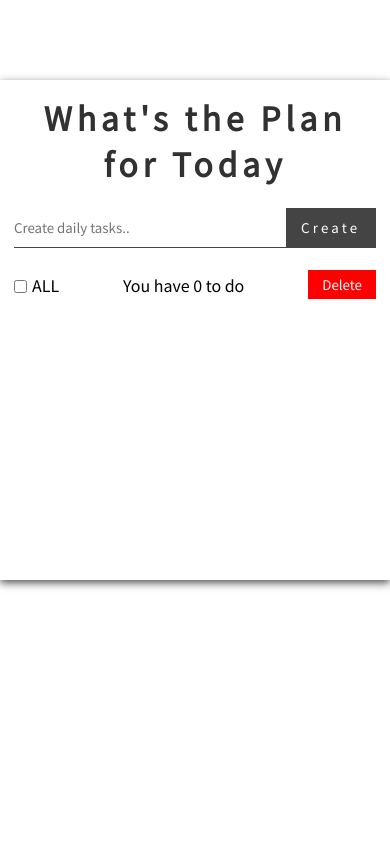
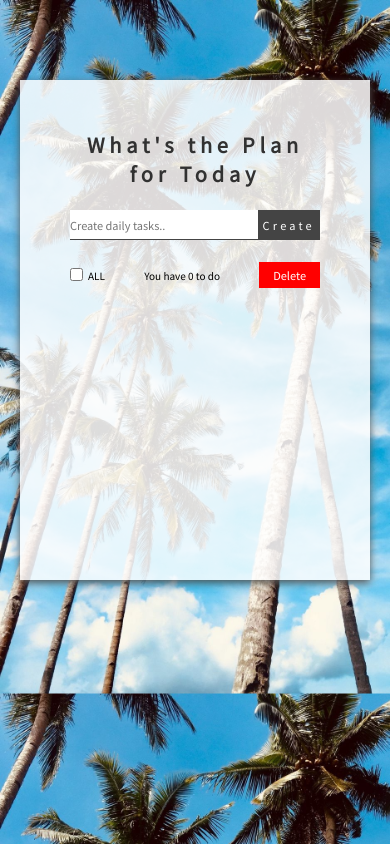
Before and after one commit to lukaszprotosawicki/todo-list-day, a React (Create React App) app: page / in a window 390 px wide. Built offline with nearby package versions, Linux system fonts and the light colour scheme.

Commit message:
add styles media and bgc light

```diff
--- a/src/App.js
+++ b/src/App.js
@@ -8,10 +8,12 @@ function App() {
   return (
     <DataProvider>
       <div className="App">
-        <h1>What's the Plan for Today</h1>
-        <Form />
-        <List />
-        <Footer />
+        <div className="container-bg">
+          <h1>What's the Plan for Today</h1>
+          <Form />
+          <List />
+          <Footer />
+        </div>
       </div>
     </DataProvider>
   );
--- a/src/componentes/Footer.js
+++ b/src/componentes/Footer.js
@@ -8,7 +8,9 @@ const Footer = () => {
         ALL
       </label>
       <p>You have 0 to do</p>
-      <button id="delete">Delete</button>
+      <button className="bt-font-size" id="delete">
+        Delete
+      </button>
     </div>
   );
 };
--- a/src/componentes/Form.js
+++ b/src/componentes/Form.js
@@ -12,7 +12,7 @@ const Form = () => {
     setTodoName(""); /// clear input
   };
   return (
-    <form autoComplete="off" onSubmit={addTodo}>
+    <form className="form-container" autoComplete="off" onSubmit={addTodo}>
       <input
         type="text"
         name="todos"
@@ -22,7 +22,9 @@ const Form = () => {
         value={todoName}
         onChange={(e) => setTodoName(e.target.value.toLowerCase())}
       />
-      <button type="submit">Create</button>
+      <button className="bt-font-size" type="submit">
+        Create
+      </button>
     </form>
   );
 };
--- a/src/componentes/ListItem.js
+++ b/src/componentes/ListItem.js
@@ -8,7 +8,7 @@ const ListItem = ({ todo, id }) => {
           <input type="checkbox" id={id} />
           {todo.name}
         </label>
-        <button>Edit</button>
+        <button className="bt-font-size">Edit</button>
       </li>
     </ul>
   );
--- a/src/scss/main.scss
+++ b/src/scss/main.scss
@@ -5,13 +5,21 @@
   font-family: "Noto Sans SC", sans-serif;
 }
 
+body {
+  background-image: url(../img/bg-desktop-light.jpg);
+  background-size: 100%;
+}
+
 .App {
-  width: 100%;
+  margin: 80px 20px;
+  .container-bg {
+    // width: 100%;
+    margin: 0 auto;
+    padding: 50px;
     max-width: 500px;
     min-height: 500px;
     box-shadow: 0 3px 8px #555;
-  padding: 50px;
-  margin: 80px auto;
+    background-color: rgba(255, 255, 255, 0.85);
     h1 {
       text-align: center;
       letter-spacing: 0.3rem;
@@ -84,9 +92,22 @@
       cursor: pointer;
     }
   }
+}
 
 @media (max-width: 400px) {
   .App {
-    padding: 14px;
+    height: 100vw;
+    font-size: 10px;
+    .form-container {
+      height: 30px !important;
+    }
+    .bt-font-size {
+      font-size: 11px;
+    }
+    form input,
+    form button {
+      font-size: 11px;
+      // padding: 2px 7px;
     }
   }
+}
```
Also changed, not shown: src/img/bg-desktop-light.jpg (added), src/img/bh-desktop-dark.jpg (added). Lines whose indentation alone changed are shown as unchanged.
